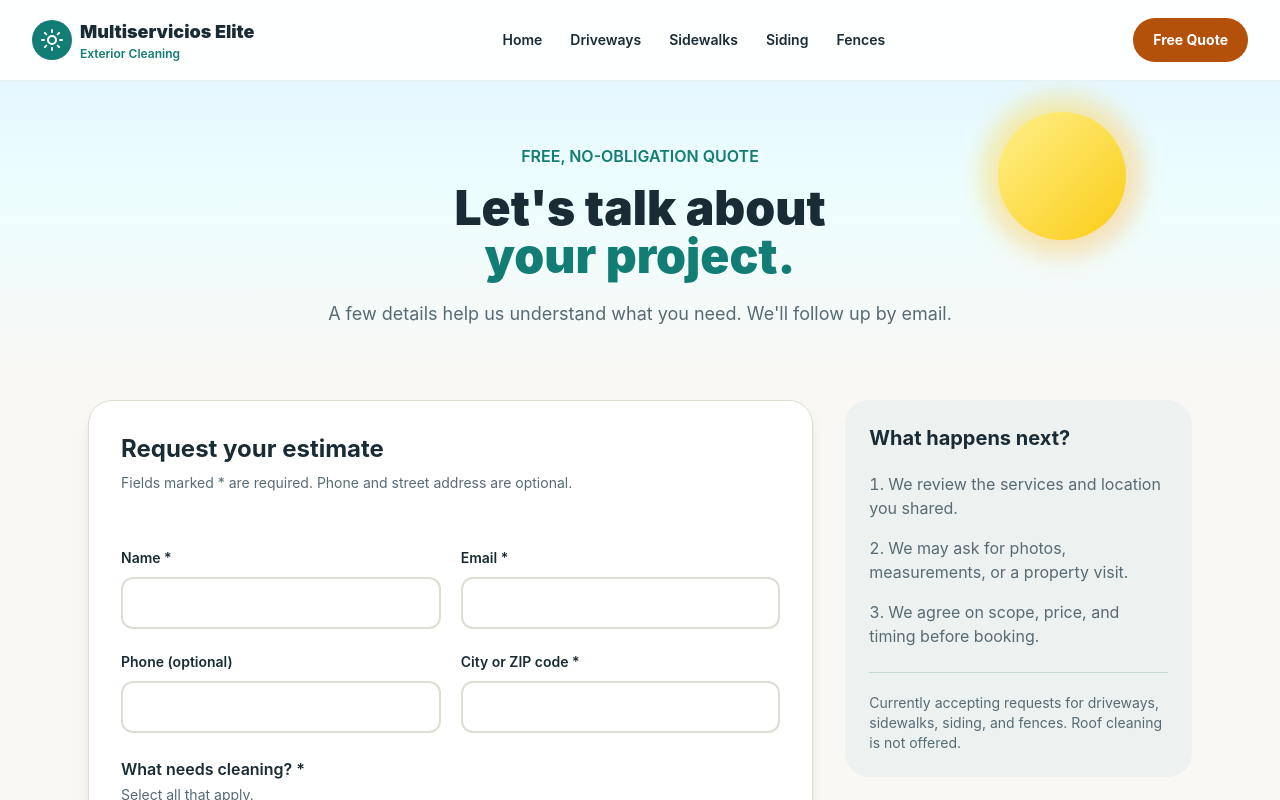
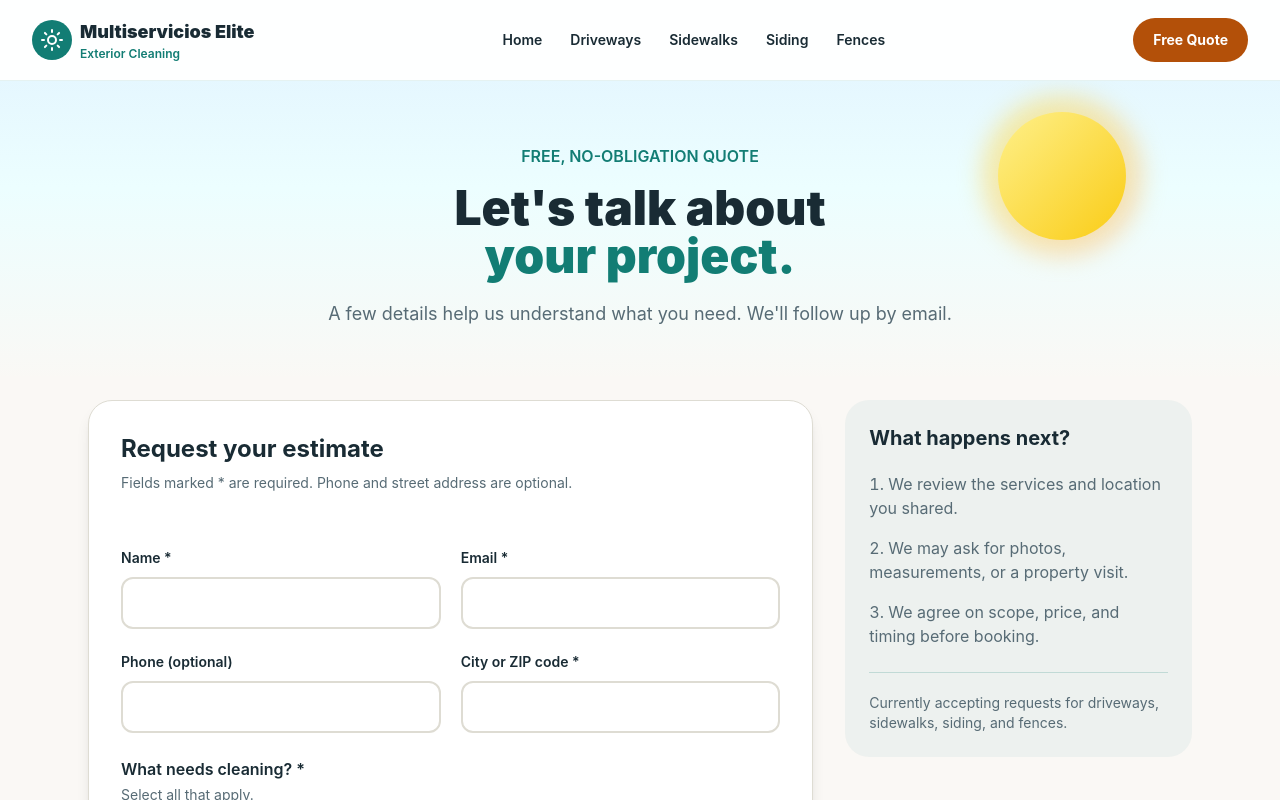
Before and after one commit to CazadorD/Florida-Clean-Website, a React (Vite) app: page /estimate in a window 1280 px wide. Shown: the top 800 px of the page. Built offline with nearby package versions, Linux system fonts and the light colour scheme.

Commit message:
Remove retired commercial and roof service references

```diff
--- a/src/react-app/App.tsx
+++ b/src/react-app/App.tsx
@@ -14,8 +14,6 @@ export default function App() {
     <Route path="/privacy" element={<Privacy />} />
     <Route path="/services/driveway-sidewalk" element={<Navigate to="/services/driveway-cleaning" replace />} />
     <Route path="/services/house-washing" element={<Navigate to="/services/siding-cleaning" replace />} />
-    <Route path="/services/roof-cleaning" element={<Unavailable retired />} />
-    <Route path="/services/commercial" element={<Unavailable retired />} />
     <Route path="*" element={<Unavailable />} />
   </Routes></Router>;
 }
--- a/src/react-app/lib/business.ts
+++ b/src/react-app/lib/business.ts
@@ -3,7 +3,7 @@ export const BUSINESS = { name: "Multiservicios Elite", legalName: "Multiservici
 export const SERVICES = [
   { id: "driveway", name: "Driveway Cleaning", shortName: "Driveways", path: "/services/driveway-cleaning", description: "Cleaning for driveways with dirt and organic buildup.", detail: "Tell us about your driveway material, approximate size, and any stains. We assess the surface before recommending a cleaning approach.", notes: ["Concrete driveways", "Surface condition reviewed before work", "Oil, rust, and older stains may not come out completely"] },
   { id: "sidewalk", name: "Sidewalk Cleaning", shortName: "Sidewalks", path: "/services/sidewalk-cleaning", description: "Refresh sidewalks and walking paths around your property.", detail: "Request cleaning for sidewalks and paths with accumulated dirt and organic growth. Include the approximate length or area if you know it.", notes: ["Sidewalks and walking paths", "Access and drainage considered before cleaning", "Cracks and existing damage assessed separately"] },
-  { id: "siding", name: "Siding Cleaning", shortName: "Siding", path: "/services/siding-cleaning", description: "Exterior siding cleaning suited to its material and condition.", detail: "Let us know what type of siding you have and how many stories need attention. We confirm access and whether the job is within our current scope before booking.", notes: ["Material and condition checked first", "Access and height confirmed before accepting work", "No roof cleaning, repairs, or painting"] },
+  { id: "siding", name: "Siding Cleaning", shortName: "Siding", path: "/services/siding-cleaning", description: "Exterior siding cleaning suited to its material and condition.", detail: "Let us know what type of siding you have and how many stories need attention. We confirm access and whether the job is within our current scope before booking.", notes: ["Material and condition checked first", "Access and height confirmed before accepting work", "Cleaning scope agreed before work begins"] },
   { id: "fence", name: "Fence Cleaning", shortName: "Fences", path: "/services/fence-cleaning", description: "Cleaning for suitable fence surfaces, assessed before work begins.", detail: "Share the fence material, approximate length, and whether one or both sides need cleaning. The method depends on its condition and existing finish.", notes: ["Material and finish reviewed first", "One-sided or two-sided cleaning as agreed", "No fence repairs, staining, or painting"] },
 ] as const;
 export type Service = (typeof SERVICES)[number];
--- a/src/react-app/pages/Estimate.tsx
+++ b/src/react-app/pages/Estimate.tsx
@@ -115,7 +115,7 @@ export default function EstimatePage() {
             <button type="submit" disabled={state.submitting} className="flex min-h-12 w-full items-center justify-center gap-2 rounded-xl bg-secondary px-4 py-4 font-bold text-white disabled:opacity-60"><Send aria-hidden="true" className="h-5 w-5 shrink-0" /><span>{state.submitting ? "Sending…" : "Send Quote Request"}</span></button>
           </fieldset>
         </form>
-        <aside className="rounded-3xl bg-primary/5 p-6"><h2 className="text-xl font-bold">What happens next?</h2><ol className="mt-5 list-inside list-decimal space-y-4 text-muted-foreground"><li>We review the services and location you shared.</li><li>We may ask for photos, measurements, or a property visit.</li><li>We agree on scope, price, and timing before booking.</li></ol><p className="mt-6 border-t border-primary/20 pt-5 text-sm text-muted-foreground">Currently accepting requests for driveways, sidewalks, siding, and fences. Roof cleaning is not offered.</p></aside>
+        <aside className="rounded-3xl bg-primary/5 p-6"><h2 className="text-xl font-bold">What happens next?</h2><ol className="mt-5 list-inside list-decimal space-y-4 text-muted-foreground"><li>We review the services and location you shared.</li><li>We may ask for photos, measurements, or a property visit.</li><li>We agree on scope, price, and timing before booking.</li></ol><p className="mt-6 border-t border-primary/20 pt-5 text-sm text-muted-foreground">Currently accepting requests for driveways, sidewalks, siding, and fences.</p></aside>
       </section>
     </>}
   </main><Footer /></div>;
--- a/src/react-app/pages/Unavailable.tsx
+++ b/src/react-app/pages/Unavailable.tsx
@@ -1,6 +1,6 @@
 import { Link } from "react-router";
 import Navbar from "@/react-app/components/Navbar";
 import Footer from "@/react-app/components/Footer";
-export default function Unavailable({ retired = false }: { retired?: boolean }) {
-  return <><Navbar /><main id="main-content" className="mx-auto max-w-2xl px-4 pb-24 pt-40 text-center"><h1 className="text-4xl font-black">{retired ? "This service is not currently offered" : "Page not found"}</h1><p className="mt-6 text-lg text-muted-foreground">Our current services are driveway, sidewalk, siding, and fence cleaning.</p><Link to="/" className="mt-8 inline-flex rounded-full bg-primary px-6 py-3 font-bold text-white">Explore available services</Link></main><Footer /></>;
+export default function Unavailable() {
+  return <><Navbar /><main id="main-content" className="mx-auto max-w-2xl px-4 pb-24 pt-40 text-center"><h1 className="text-4xl font-black">Page not found</h1><p className="mt-6 text-lg text-muted-foreground">Our current services are driveway, sidewalk, siding, and fence cleaning.</p><Link to="/" className="mt-8 inline-flex rounded-full bg-primary px-6 py-3 font-bold text-white">Explore available services</Link></main><Footer /></>;
 }
```
Also changed, not shown: 2 other files (tests, documents, lock files or other folders).
